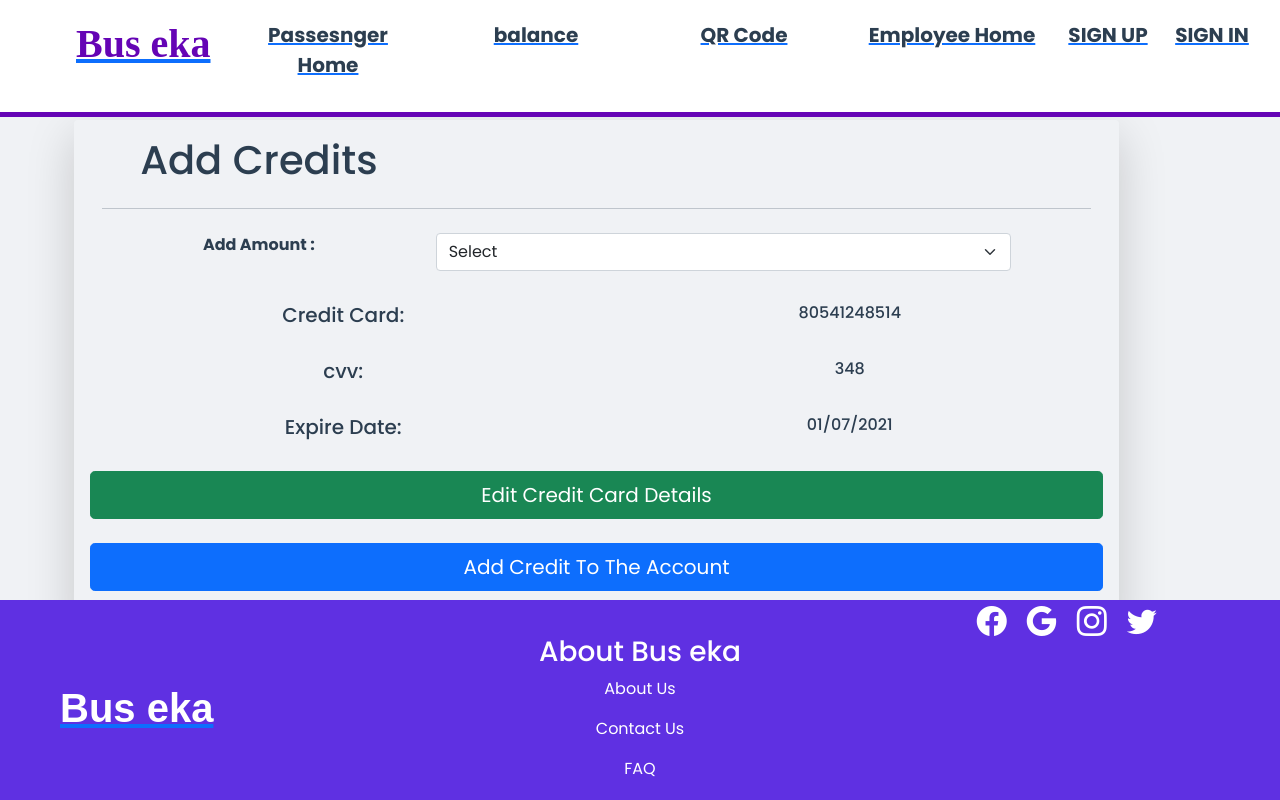
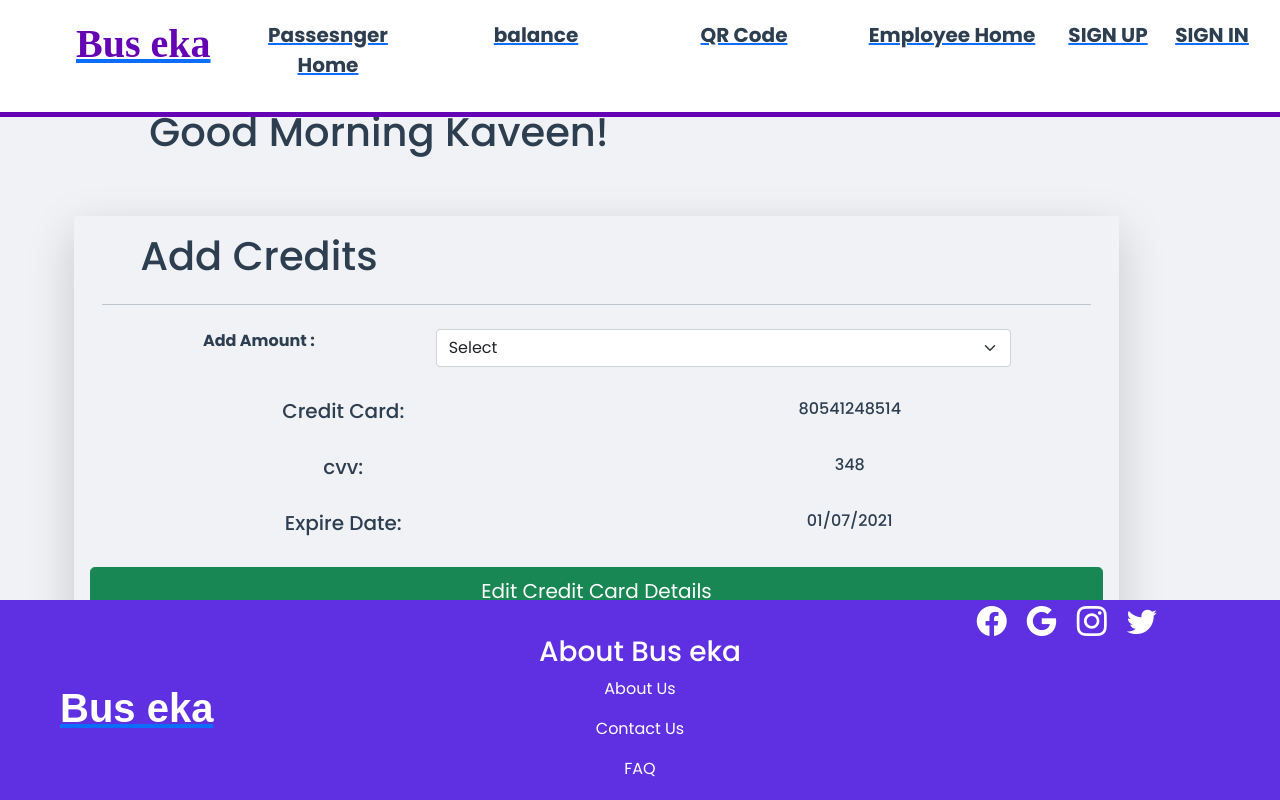
Before and after one commit to Syndicate-Crew/Online-Ticketing-System---Frontend, a Vue app: page /addcredit in a window 1280 px wide. Built offline with nearby package versions, Linux system fonts and the light colour scheme; a web font is replaced by a local one.

Commit message:
Add credits page padding fixed

```diff
--- a/src/views/CAddCredit.vue
+++ b/src/views/CAddCredit.vue
@@ -2,8 +2,10 @@
   <div>
     <Header />
     <div class="container">
-      <div class="col-md-6">
-        <h1>Good Morning Kaveen!</h1>
+      <div class="row p-5">
+        <div class="col-md-6">
+          <h1>Good Morning Kaveen!</h1>
+        </div>
       </div>
       <div class="row">
         <div class="col-11 rounded m-1  shadow-lg">
```
